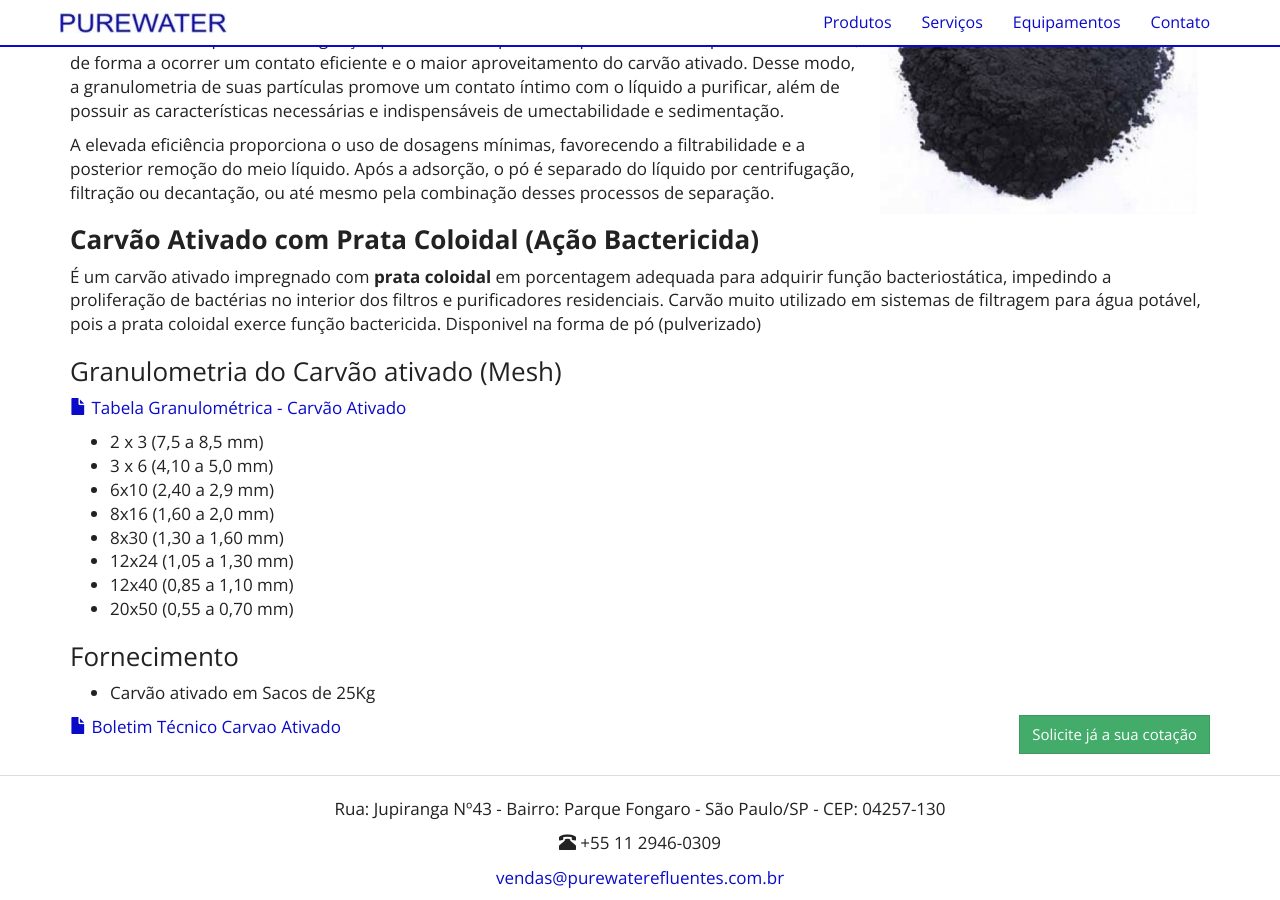
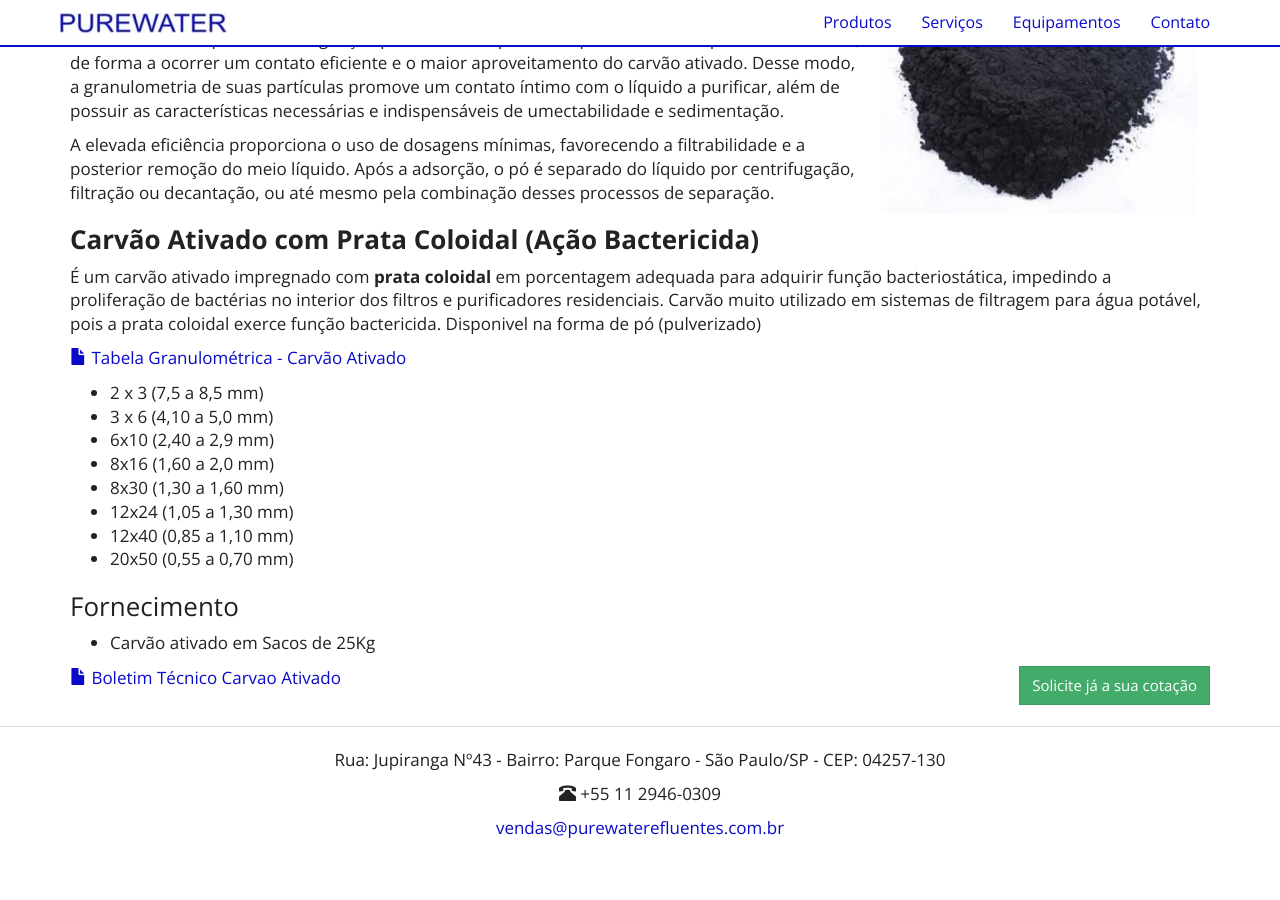
Before and after one commit to purewaterefluentes/purewaterefluentes.github.io, a Jekyll site: the page built from produtos/carvao-ativado.md, in a window 1280 px wide and 900 px high, scrolled down 991 px. Built offline with Jekyll 4.4.1, drawn with Linux system fonts in a browser that asks for light colours; nearby versions of some CDN libraries; library files that are not in the unit come from our copies; after the commit the page ends 1841 px from its top, so only the background shows below that.

Commit message:
Update carvao-ativado.md

```diff
--- a/produtos/carvao-ativado.md
+++ b/produtos/carvao-ativado.md
@@ -37,11 +37,10 @@
 Carvão muito utilizado em sistemas de filtragem para água potável, pois a prata coloidal exerce função bactericida.
 Disponivel na forma de pó (pulverizado)
 
-### Granulometria do Carvão ativado (Mesh)
 
 {% include purewater/link-boletim.html
    label="Tabela Granulométrica - Carvão Ativado"
-   arquivo="Tabela Granulométrica Carvão ativado.pdf" %}
+   arquivo="Tabela Granulométrica Carvão Ativado.pdf" %}
 
 - 2 x 3  (7,5 a 8,5 mm)
 - 3 x 6  (4,10 a 5,0 mm)
```
